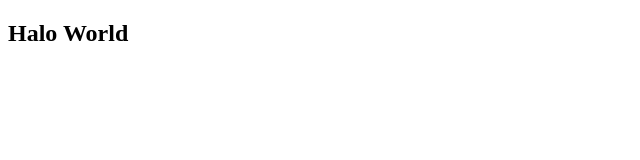
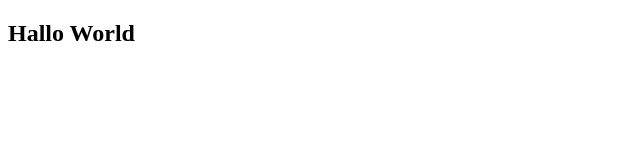
Before and after one commit to cpanop/test01, a plain HTML site: page index.html in a window 1280 px wide. Shown: the full height of the page, 0-640 px from the left. Drawn offline with Linux system fonts and the light colour scheme.

Commit message:
Update index.html

```diff
--- a/index.html
+++ b/index.html
@@ -1,6 +1,6 @@
 <!DOCTYPE html>
 <html>
   <head>
-    <h2>Halo World</h2>
+    <h2>Hallo World</h2>
   </head>
 </html>
```
